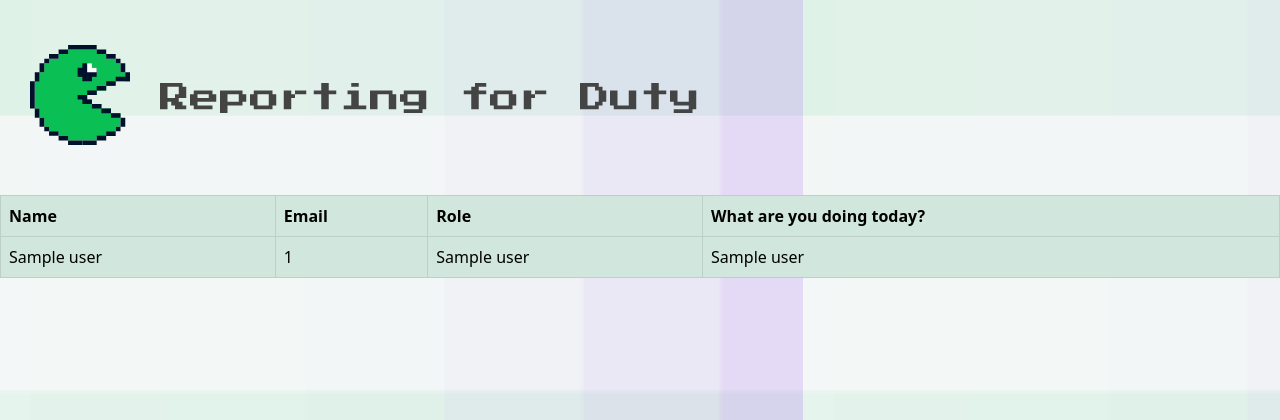
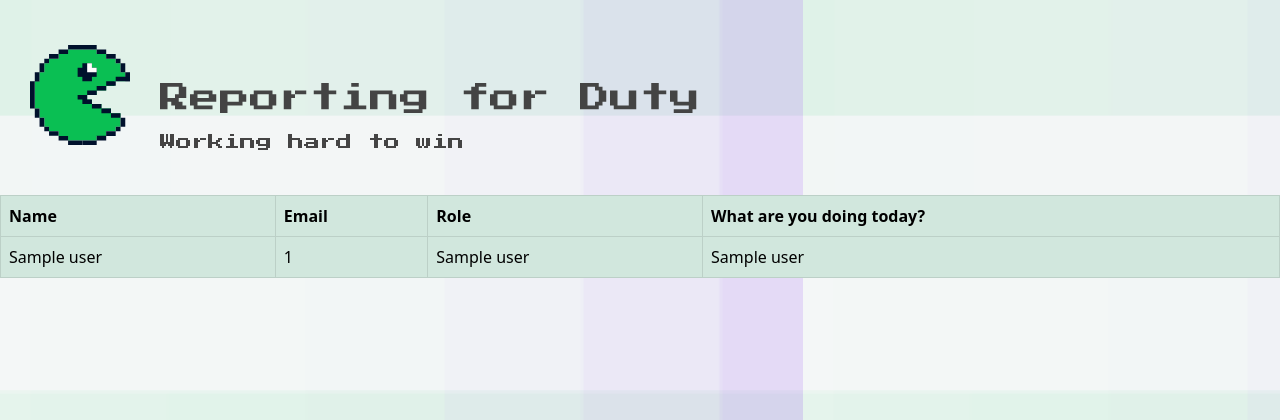
Before and after one commit to farahdibaB/DutyRoom, a Flask app: template app/templates/dutyBoard.html in a window 1280 px wide. Shown: the top 420 px of the page. Run offline with Flask 3, Linux system fonts and the light colour scheme; the template is opened without the code that fills it: most values are stand-ins (such as "Sample title", 1, 10 or a date in 2020); parts of the project's set-up code (start-up, migrations or seed data) failed here and were passed over; some web fonts are replaced.

Commit message:
css updates

```diff
--- a/app/static/css/application.css
+++ b/app/static/css/application.css
@@ -27,6 +27,13 @@ body {
   margin-left: 160px;
   margin-top: 80px;
   font-family: "Press Start 2P";
+}
+
+.subtitle {
+  font-family: "Press Start 2P";
+  position: absolute;
+  margin-left: 160px;
+  margin-top: 130px;
 }
 
 
@@ -63,6 +70,10 @@ body {
   top: 50px;
 }
 
+.dutytable {
+  height: 20px;
+}
+
 .tcheck {
   width: 50%;
   right: 0px;
--- a/app/templates/dutyBoard.html
+++ b/app/templates/dutyBoard.html
@@ -26,10 +26,11 @@
         </div>
         <div class="text">
             <h1 class="boardTitle">Reporting for Duty</h1>
+            <p class="subtitle">Working hard to win</p>
         </div>
     </div>
     <table class="table table-bordered">
-        <thead >
+        <thead>
             <tr class="table-success">
                 <th scope="col">Name</th>
                 <th scope="col">Email</th>
```
